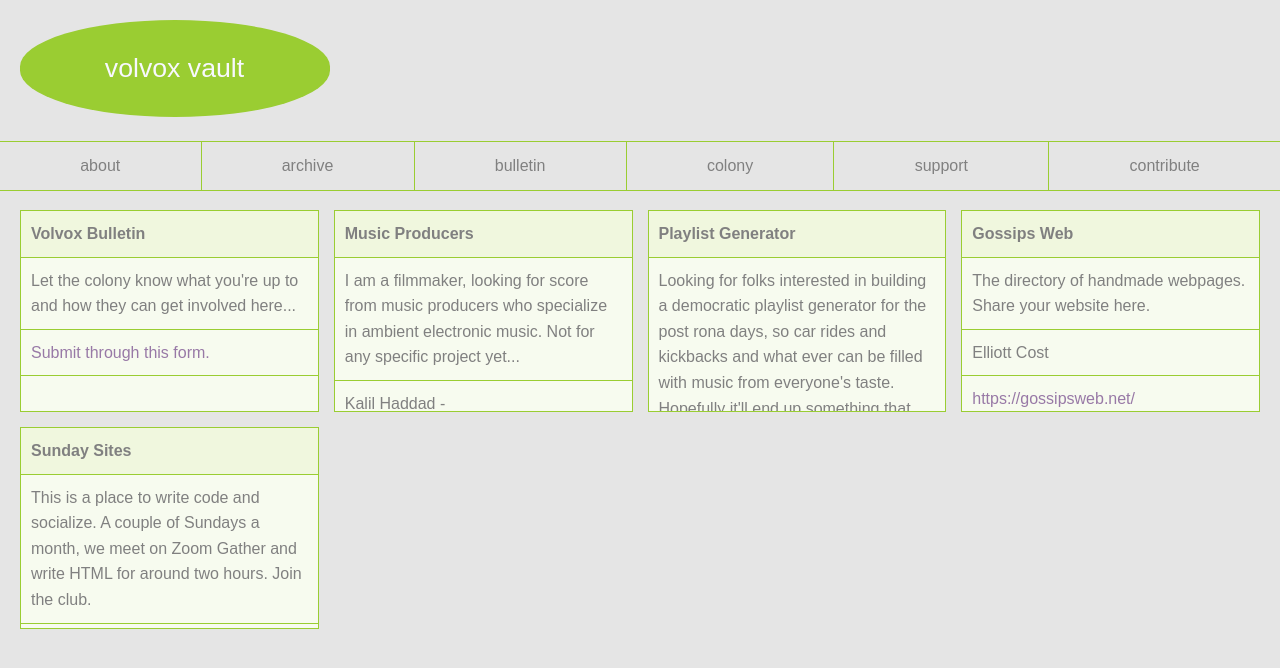
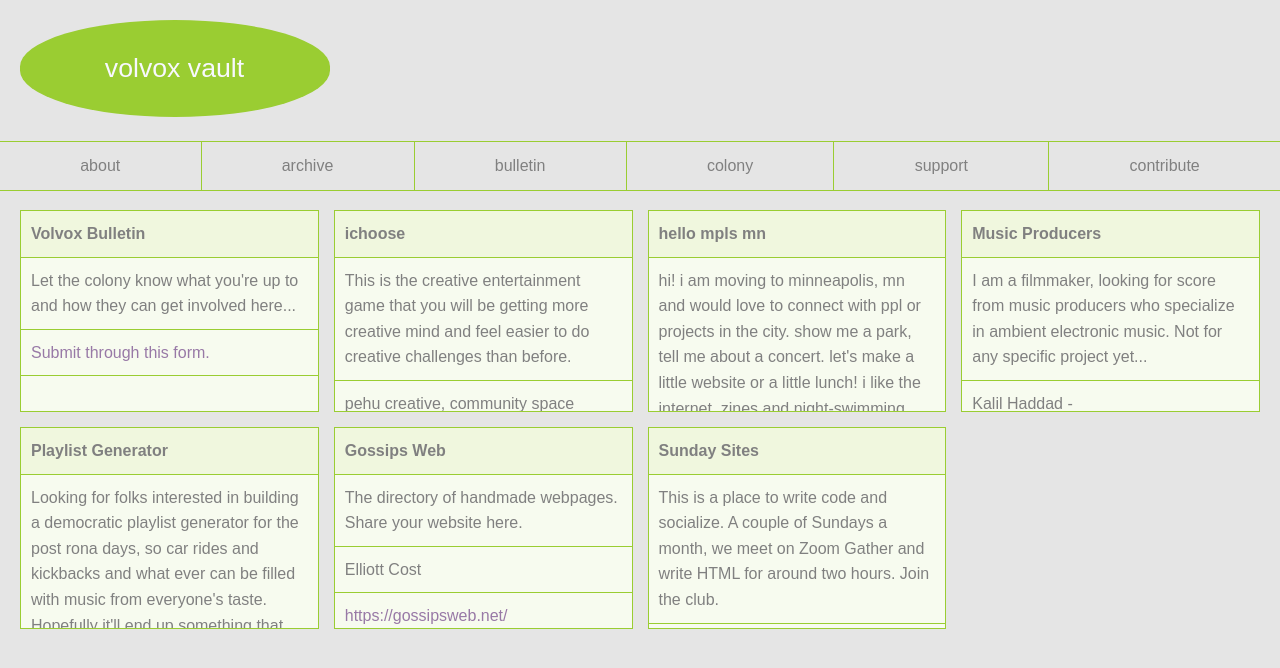
Before and after one commit to Volvox-Vault/volvox-vault, a Vue app: page /bulletin in a window 1280 px wide. Shown: the top 668 px of the page. Built offline with nearby package versions, Linux system fonts and the light colour scheme.

Commit message:
bulletin

```diff
--- a/src/components/bulletinPost.vue
+++ b/src/components/bulletinPost.vue
@@ -47,6 +47,20 @@ export default {
         return {
             title: "Bulletin",
             colony: [
+            {
+                header: 'ichoose',
+                des: 'This is the creative entertainment game that you will be getting more creative mind and feel easier to do creative challenges than before.',
+                contact: 'pehu creative, community space',
+                website: 'http://ichoose.pe.hu/collection/',
+                date: 'Anytime',
+            },
+            {
+                header: 'hello mpls mn',
+                des: 'hi! i am moving to minneapolis, mn and would love to connect with ppl or projects in the city. show me a park, tell me about a concert. let\'s make a little website or a little lunch! i like the internet, zines and night-swimming',
+                contact: 'Henry Holtgeerts - henryholtgeerts@gmail.com',
+                website: 'https://www.henryholtgeerts.com/',
+                date: 'Anytime',
+            },
             {
                 header: 'Music Producers',
                 des: 'I am a filmmaker, looking for score from music producers who specialize in ambient electronic music. Not for any specific project yet...',
```
